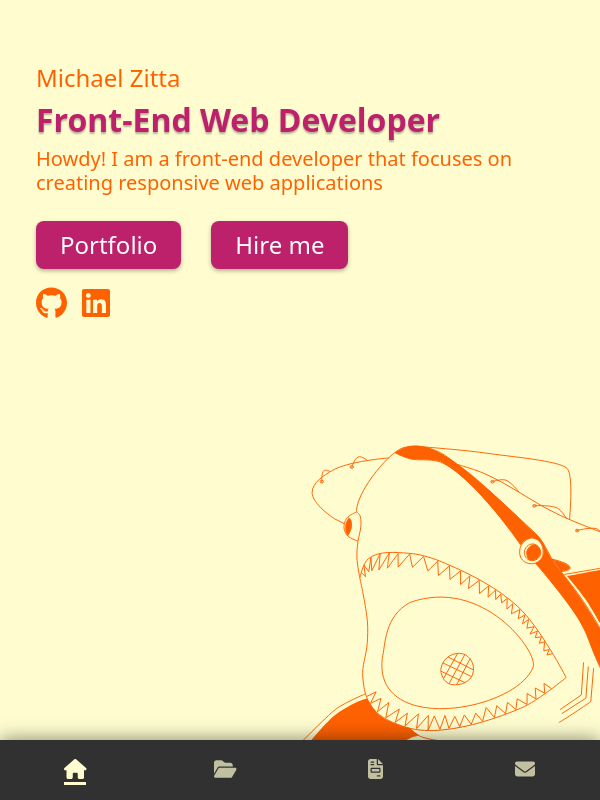
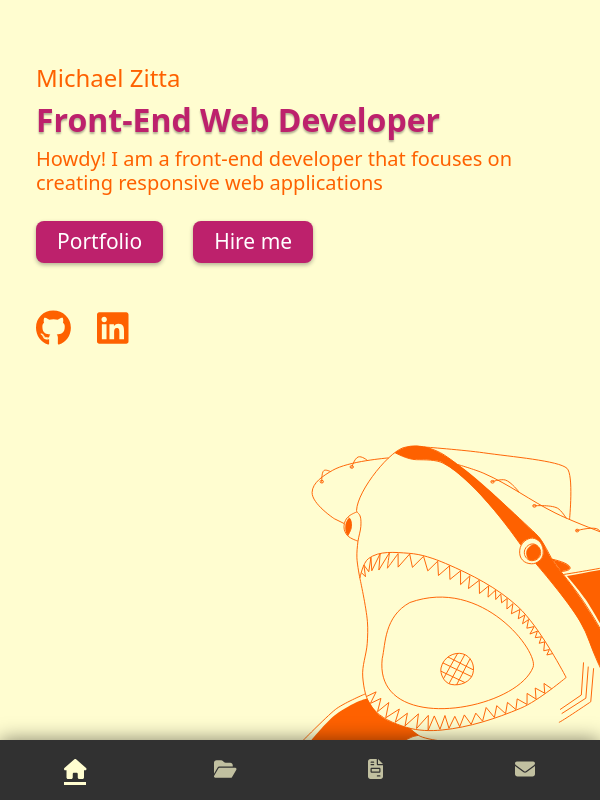
Before and after one commit to mezitta/portfolio, a React (Create React App) app: page / in a window 600 px wide. Built offline with nearby package versions, Linux system fonts and the light colour scheme.

Commit message:
Make site more responsive

```diff
--- a/src/components/Home.css
+++ b/src/components/Home.css
@@ -108,12 +108,62 @@
 @media only screen and (max-width: 500px) {
     .project-button {
         margin-right: 10px;
+        font-size: 4vw ;
+    }
+}
+
+@media only screen and (max-width: 300px) {
+    .project-button {
+        margin-right: 5vw;
+        font-size: 6vw ;
+    }
+
+    .social-link {
+        margin-right: 1vw;
+    }
+
+    .social-links a {
+        font-size: 4vh !important;
     }
 }
 
 @media only screen and (max-width: 1200px) {
     .role {
         font-size: 4vh;
+    }
+}
+
+@media only screen and (max-width: 450px) {
+    .project-button {
+        margin-right: 7vw;
+        font-size: 5vw ;
+    }
+
+    .button-row {
+        margin-bottom: 2vh;
+    }
+
+    .social-links a {
+        font-size: 4.25vh;
+    }
+}
+
+@media only screen and (min-width: 501px) and (max-width: 992px) {
+    .project-button {
+        font-size: 3.5vw;
+    }
+
+    .button-row {
+        margin-bottom: 4vh;
+    }
+
+    .social-link {
+        padding-right: 10vw;
+        margin-right: 2.5vw;
+    }
+
+    .social-links a {
+        font-size: 4.5vh;
     }
 }
 
--- a/src/components/Home.js
+++ b/src/components/Home.js
@@ -78,8 +78,8 @@ const Home = ({desktopShark, mobileShark}) => {
                             </Row>
 
                             <Row className="social-links">
-                                <Col xs={2} sm={1}><a target="_blank" rel="noreferrer" href="https://github.com/mezitta"><FontAwesomeIcon icon={faGithub} /></a></Col>
-                                <Col xs={2} sm={1}><a target="_blank" rel="noreferrer" href="https://www.linkedin.com/in/michael-zitta/"><FontAwesomeIcon icon={faLinkedin} /></a></Col>
+                                <Col className="social-link" xs={2} sm={1}><a target="_blank" rel="noreferrer" href="https://github.com/mezitta"><FontAwesomeIcon icon={faGithub} /></a></Col>
+                                <Col className="social-link" xs={2} sm={1}><a target="_blank" rel="noreferrer" href="https://www.linkedin.com/in/michael-zitta/"><FontAwesomeIcon icon={faLinkedin} /></a></Col>
                             </Row>
                         </motion.div>
                     </Col>
--- a/src/components/ProjectCard.css
+++ b/src/components/ProjectCard.css
@@ -150,7 +150,7 @@ button.modalInfo {
     }
 
     .card-container {
-        margin-bottom: 20vh;
+        margin-bottom: 30vh;
     }
 
     .projects-body {
--- a/src/components/Projects.css
+++ b/src/components/Projects.css
@@ -15,6 +15,6 @@
 
 @media only screen and (max-width: 767px) {
     .projects-body, .projects {
-        height: 220vh;
+        height: 250vh;
     }
 }
```
